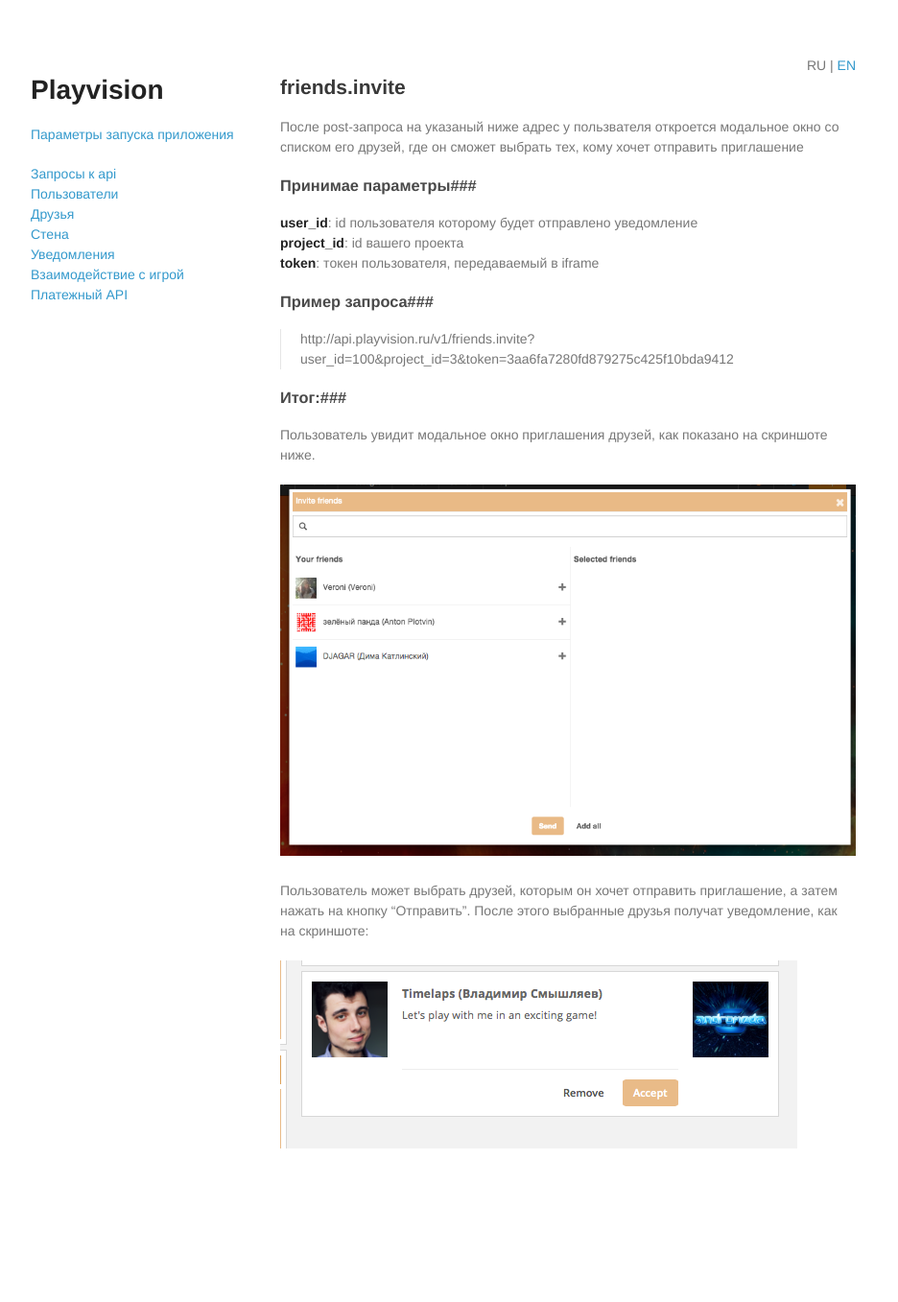
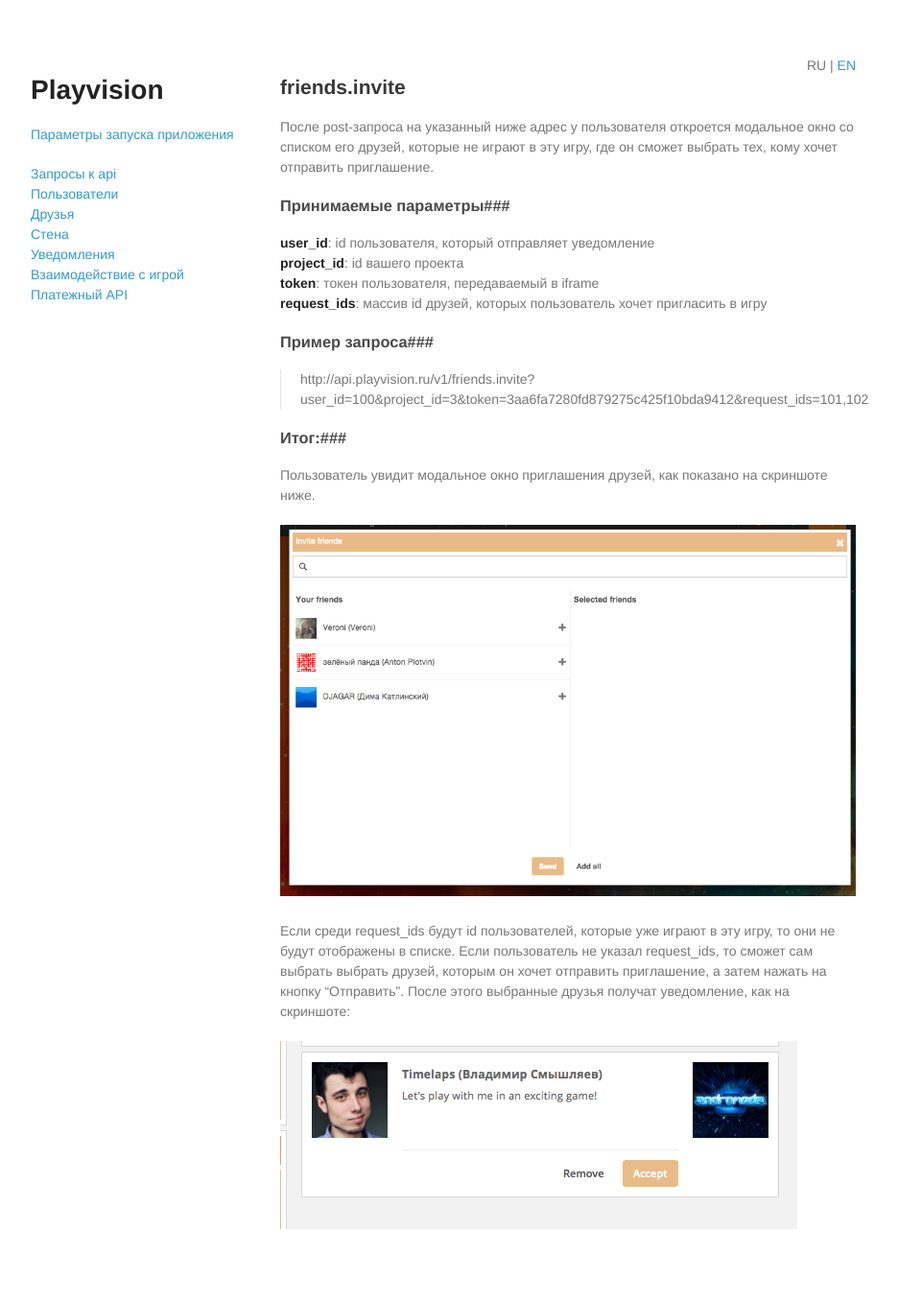
Before and after one commit to playvision/playvision.github.io, a Jekyll site: the page built from docs/friends/friends.invite.md, in a window 1280 px wide. Shown: the whole page at 96% size, without its empty margins (178-1114 px from the left). Built offline with Jekyll 4.4.1, drawn with Linux system fonts in a browser that asks for light colours; before the commit the page ends 1273 px from its top, so only the background shows below that.

Commit message:
Update friends.invite.md

```diff
--- a/docs/friends/friends.invite.md
+++ b/docs/friends/friends.invite.md
@@ -2,24 +2,26 @@
 title: friends.invite
 ---
 
-После post-запроса на указаный ниже адрес у пользвателя откроется модальное окно со списком его друзей, где он сможет выбрать тех, кому хочет отправить приглашение
+После post-запроса на указанный ниже адрес у пользователя откроется модальное окно со списком его друзей, которые не играют в эту игру, где он сможет выбрать тех, кому хочет отправить приглашение.
 
-###Принимае параметры###
+###Принимаемые параметры###
 
-**user_id**: id пользователя которому будет отправлено уведомление<br>
+**user_id**: id пользователя, который отправляет уведомление<br>
 **project_id**: id вашего проекта<br>
-**token**: токен пользователя, передаваемый в iframe
+**token**: токен пользователя, передаваемый в iframe<br>
+**request_ids**: массив id друзей, которых пользователь хочет пригласить в игру
 
 ###Пример запроса###
 
-> http://api.playvision.ru/v1/friends.invite?user_id=100&project_id=3&token=3aa6fa7280fd879275c425f10bda9412
+> http://api.playvision.ru/v1/friends.invite?user_id=100&project_id=3&token=3aa6fa7280fd879275c425f10bda9412&request_ids=101,102
 
 ###Итог:###
 Пользователь увидит модальное окно приглашения друзей, как показано на скриншоте ниже.
 
 ![окно приглашения в игру](/images/friends/invite.png "окно приглашения в игру")
 
-Пользователь может выбрать друзей, которым он хочет отправить приглашение, а затем нажать на кнопку "Отправить".
+Если среди request_ids будут id пользователей, которые уже играют в эту игру, то они не будут отображены в списке.
+Если пользователь не указал request_ids, то сможет сам выбрать выбрать друзей, которым он хочет отправить приглашение, а затем нажать на кнопку "Отправить".
 После этого выбранные друзья получат уведомление, как на скриншоте:
 
 ![уведомление](/images/friends/notification.png "уведомление")
```
